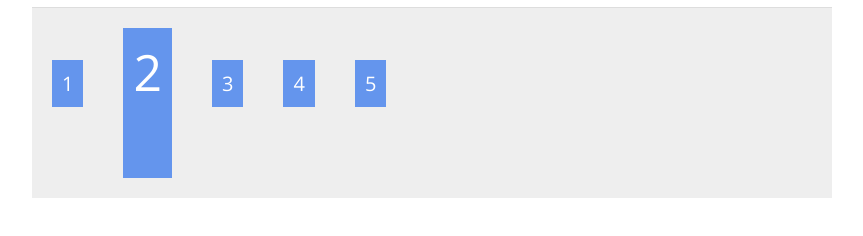
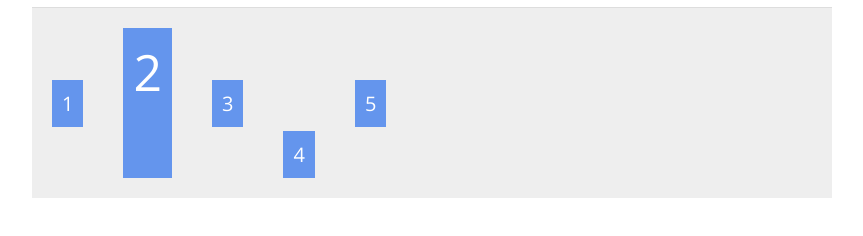
Before and after one commit to lemuelpjr/FlexSandbox, a plain HTML site: page index.html in a window 1280 px wide. Shown: the part 56-292 px from the top of the page, without its empty margins (208-1071 px from the left). Drawn offline with nearby package versions, Linux system fonts and the light colour scheme.

Commit message:
add align self examples

```diff
--- a/css/main.css
+++ b/css/main.css
@@ -65,7 +65,7 @@
   /* align-items: stretch; */
 
   /* Center all elements along the cross-axis */
-  /* align-items: center; */
+  align-items: center;
 
   /* Position all elements at the start of the cross-axis */
   /* align-items: flex-start; */
@@ -74,7 +74,7 @@
   /* align-items: flex-end; */
 
   /* Center all elements along the common baseline */
-  align-items: baseline;
+  /* align-items: baseline; */
 }
 
 .content__box {
@@ -90,3 +90,20 @@
   height: 15rem;
   font-size: 5rem;
 }
+
+.content__box--outlier {
+  /* ***********************************************************
+  ALIGN SELF
+  (overwrite the default alignment for one individual flex item)
+  **************************************************************
+  */
+
+  /* Position an individual element at the start of the cross-axis */
+  /* align-self: flex-start; */
+
+  /* Position an individual element at the end of the cross-axis */
+  align-self: flex-end;
+
+  /* Stretch an individual element to match the hight of the highest flex item */
+  /* align-self: stretch; */
+}
--- a/index.html
+++ b/index.html
@@ -18,7 +18,7 @@
     <div class="content__box">1</div>
     <div class="content__box content__box--bigger">2</div>
     <div class="content__box">3</div>
-    <div class="content__box">4</div>
+    <div class="content__box content__box--outlier">4</div>
     <div class="content__box">5</div>
   </section>
 </body>
```
